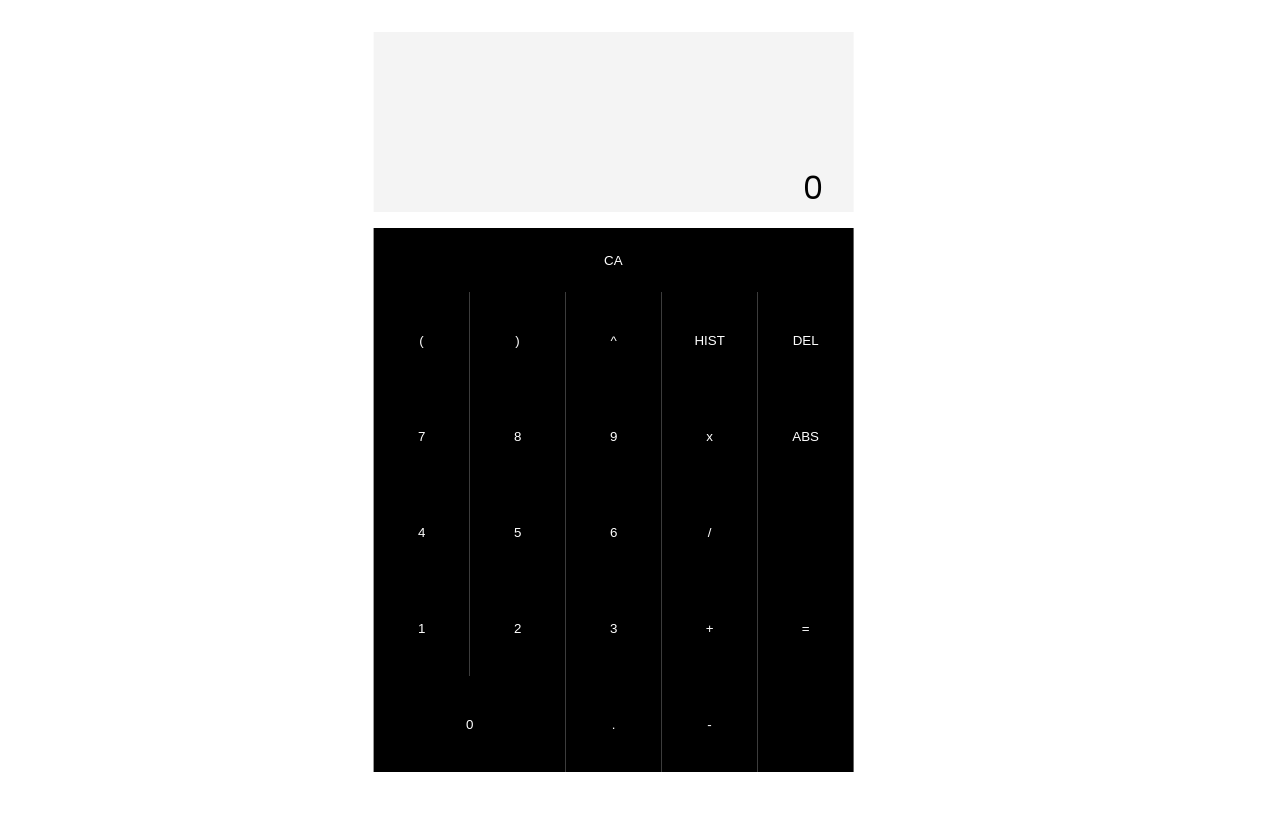
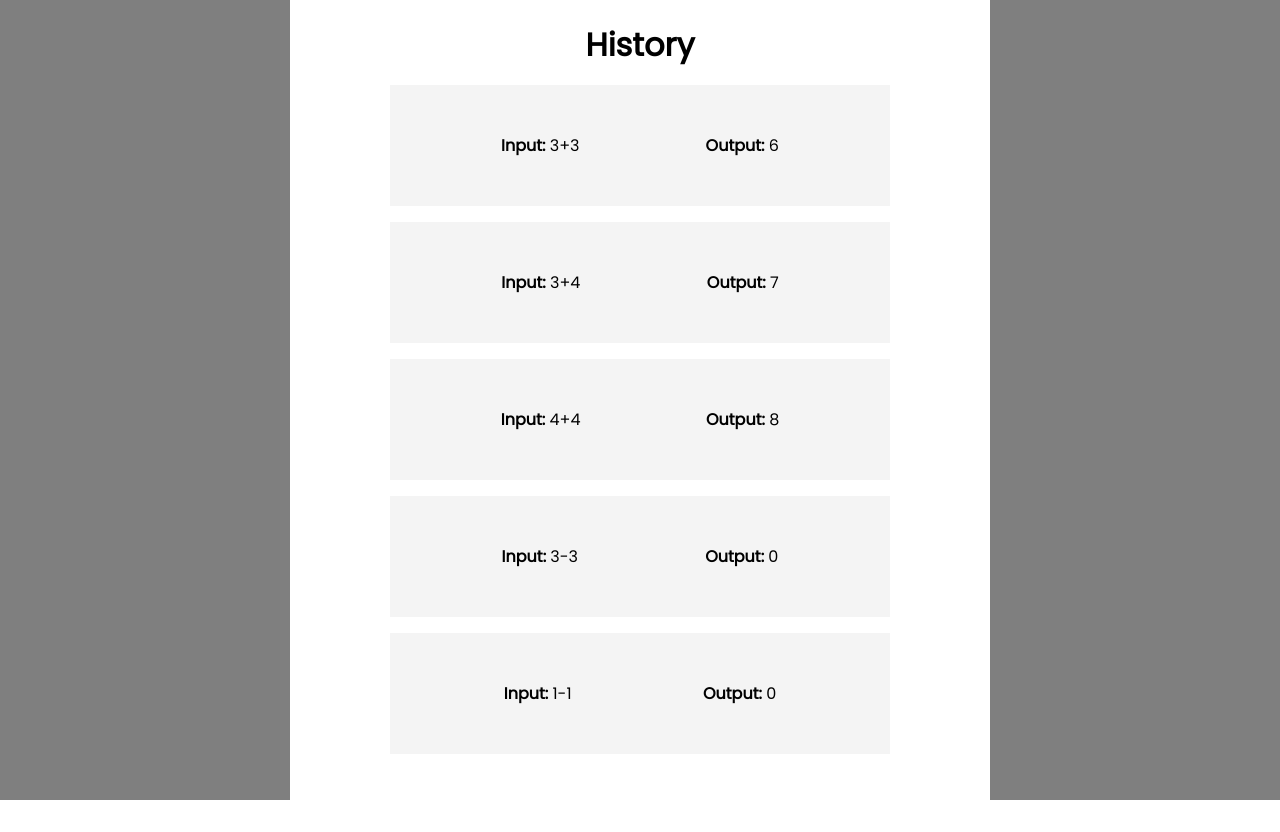
Before and after one commit to kevinzhugao/react-calculator, a React app: page / in a window 1280 px wide. Both pictures are taken after a click on the button "HIST". Built offline with nearby package versions, Linux system fonts and the light colour scheme.

Commit message:
Created history modal using mock data

```diff
--- a/public/index.html
+++ b/public/index.html
@@ -6,6 +6,7 @@
   </head>
   <body>
     <div id="app"></div>
+    <div id="portal"></div>
     <script src="bundle.js"></script>
   </body>
 </html>
--- a/public/styles.css
+++ b/public/styles.css
@@ -1,7 +1,17 @@
 @import url('https://fonts.googleapis.com/css2?family=Poppins:wght@300;400&display=swap');
+
+html, body {
+  margin: 0;
+  height: 100%;
+  overflow: hidden
+}
 
 body {
   font-family: 'Poppins', Arial, Helvetica, sans-serif;
+}
+
+h1 {
+  position: absolute;
 }
 
 #app {
@@ -9,7 +19,6 @@ body {
   padding-top: 4rem;
   left: 50%;
   top: 50%;
-  -webkit-transform: translate(-50%, -50%);
   transform: translate(-50%, -50%);
   width: 33.3rem;
   height: 100%;
@@ -60,7 +69,6 @@ body {
   color: white;
   background-color: black;
   border: none;
-  /* transform: translateY(6rem); */
 }
 
 .square-btns {
@@ -80,3 +88,49 @@ body {
   width: 12rem;
   height: 6rem;
 }
+
+.history-modal-container {
+  position: fixed;
+  left: 0;
+  top: 0;
+  right: 0;
+  bottom: 0;
+  background-color: rgba(0, 0, 0, .5);
+}
+
+.history {
+  display: flex;
+  position: absolute;
+  background-color: white;
+  left: 50%;
+  top: 50%;
+  -webkit-transform: translate(-50%, -50%);
+  transform: translate(-50%, -50%);
+  width: 700px;
+  height: 800px;
+  justify-content: center;
+}
+
+.history-list {
+  margin-top: auto;
+  margin-bottom: auto;
+  width: 500px;
+  overflow-y: scroll;
+  height: 670px;
+  transform: translateY(20px);
+}
+
+.history-list::-webkit-scrollbar {
+  display: none;
+}
+
+.item-container {
+  background: #f4f4f4;
+  margin-bottom: 1em;
+}
+
+.item {
+  padding: 3em;
+  display: flex;
+  justify-content: space-around;
+}
--- a/src/components/App.jsx
+++ b/src/components/App.jsx
@@ -3,10 +3,12 @@ import Display from './Display.jsx';
 import TopRow from './TopRow.jsx';
 import Numbers from './Numbers.jsx';
 import Operations from './Operations.jsx';
+import HistoryModal from './HistoryModal.jsx';
 import calculate from '../calculate.js';
 
 const App = () => {
   let [display, setDisplay] = useState('');
+  let [showHistory, setShowHistory] = useState(false);
 
   const createExpression = (input) => {
     if (input === '-') {
@@ -39,7 +41,7 @@ const App = () => {
     <>
       <Display display={display} />
         <button className="clear" onClick={clearHandler}>CA</button>
-        <TopRow createExpression={createExpression} delHandler={delHandler} />
+        <TopRow createExpression={createExpression} delHandler={delHandler} setShowHistory={setShowHistory}/>
         <div>
           <Numbers createExpression={createExpression} />
           <Operations createExpression={createExpression} />
@@ -48,6 +50,7 @@ const App = () => {
             <button className="equals" onClick={equalsHandler}>=</button>
           </div>
         </div>
+      <HistoryModal setShowHistory={setShowHistory} showHistory={showHistory} />
     </>
   );
 };
--- /dev/null
+++ b/src/components/HistoryList.jsx
@@ -0,0 +1,12 @@
+import React from 'react';
+import HistoryListItem from './HistoryListItem.jsx'
+
+const HistoryList = ({ list }) => {
+  return (
+    <div className="history-list">
+      {list.map((item, i) => <HistoryListItem item={item} key={i} /> )}
+    </div>
+  );
+};
+
+export default HistoryList;
--- /dev/null
+++ b/src/components/HistoryListItem.jsx
@@ -0,0 +1,14 @@
+import React from 'react';
+
+const HistoryListItem = ({ item }) => {
+  return (
+    <div className="item-container">
+      <div className="item">
+        <span><strong>Input: </strong>{item.input}</span>
+        <span><strong>Output: </strong>{item.output}</span>
+      </div>
+    </div>
+  );
+};
+
+export default HistoryListItem;
--- /dev/null
+++ b/src/components/HistoryModal.jsx
@@ -0,0 +1,57 @@
+import React from 'react';
+import ReactDOM from 'react-dom';
+import HistoryList from './HistoryList.jsx';
+
+const mockData = [
+  {
+    input: '3+3',
+    output: '6',
+  },
+  {
+    input: '3+4',
+    output: '7',
+  },
+  {
+    input: '4+4',
+    output: '8',
+  },
+  {
+    input: '3-3',
+    output: '0',
+  },
+  {
+    input: '1-1',
+    output: '0',
+  },
+  {
+    input: '-3-3',
+    output: '-6',
+  },
+  {
+    input: '|-3-3|',
+    output: '6',
+  },
+  {
+    input: '0+0',
+    output: '0',
+  },
+  {
+    input: '100',
+    output: '100',
+  },
+]
+
+const HistoryModal = ({ setShowHistory, showHistory }) => {
+  if (!showHistory) return null;
+  return ReactDOM.createPortal(
+    <div className="history-modal-container" onClick={() => setShowHistory(false)}>
+      <div className="history">
+        <h1>History</h1>
+        <HistoryList list={mockData}/>
+      </div>
+    </div>,
+    document.getElementById('portal')
+  );
+};
+
+export default HistoryModal;
--- a/src/components/TopRow.jsx
+++ b/src/components/TopRow.jsx
@@ -1,12 +1,12 @@
 import React from 'react';
 
-const TopRow = ({ createExpression, delHandler }) => {
+const TopRow = ({ createExpression, delHandler, setShowHistory }) => {
   return (
     <div>
       <button className="square-btns" onClick={() => createExpression('(')}>(</button>
       <button className="square-btns" onClick={() => createExpression(')')}>)</button>
       <button className="square-btns" onClick={() => createExpression('^')}>^</button>
-      <button className="square-btns" onClick={() => {}}>HIST</button>
+      <button className="square-btns" onClick={() => {setShowHistory(true)}}>HIST</button>
       <button className="square-btns" onClick={delHandler}>DEL</button>
     </div>
   );
```
Also changed, not shown: public/bundle.js.
